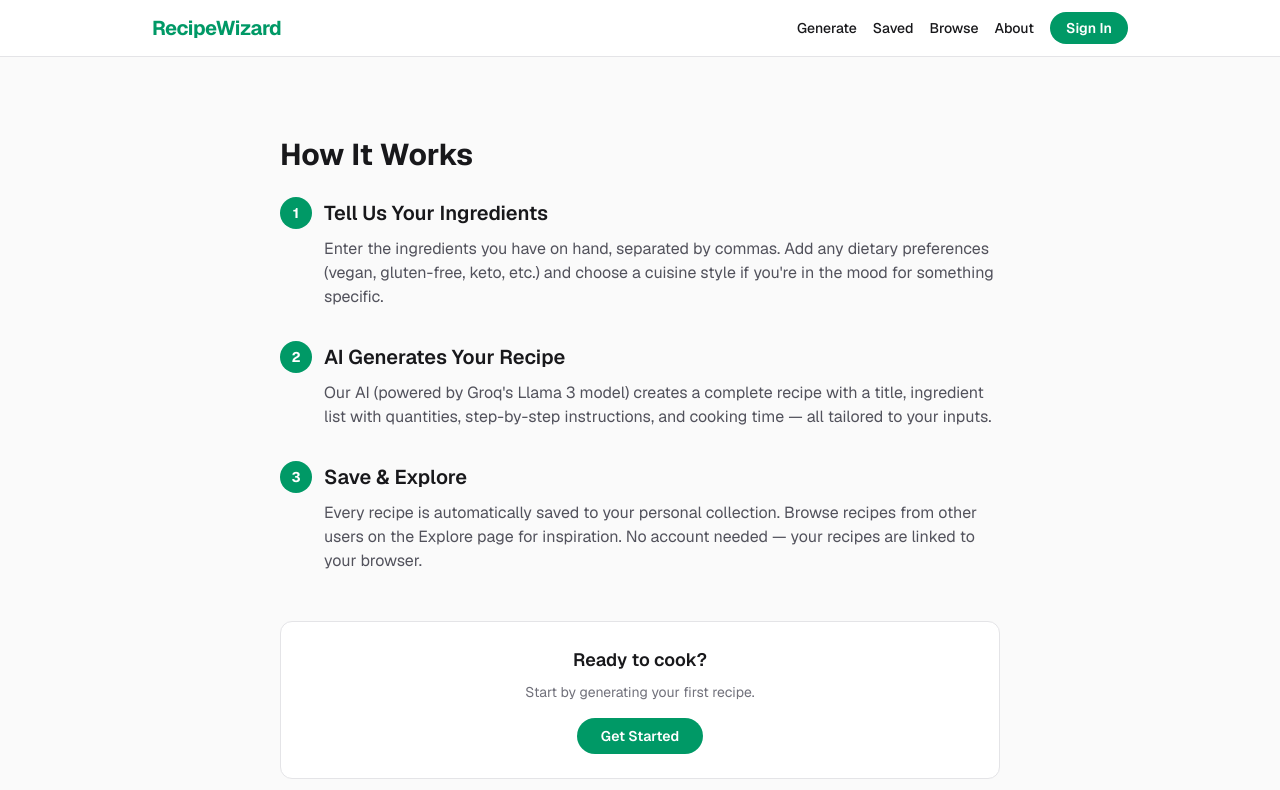
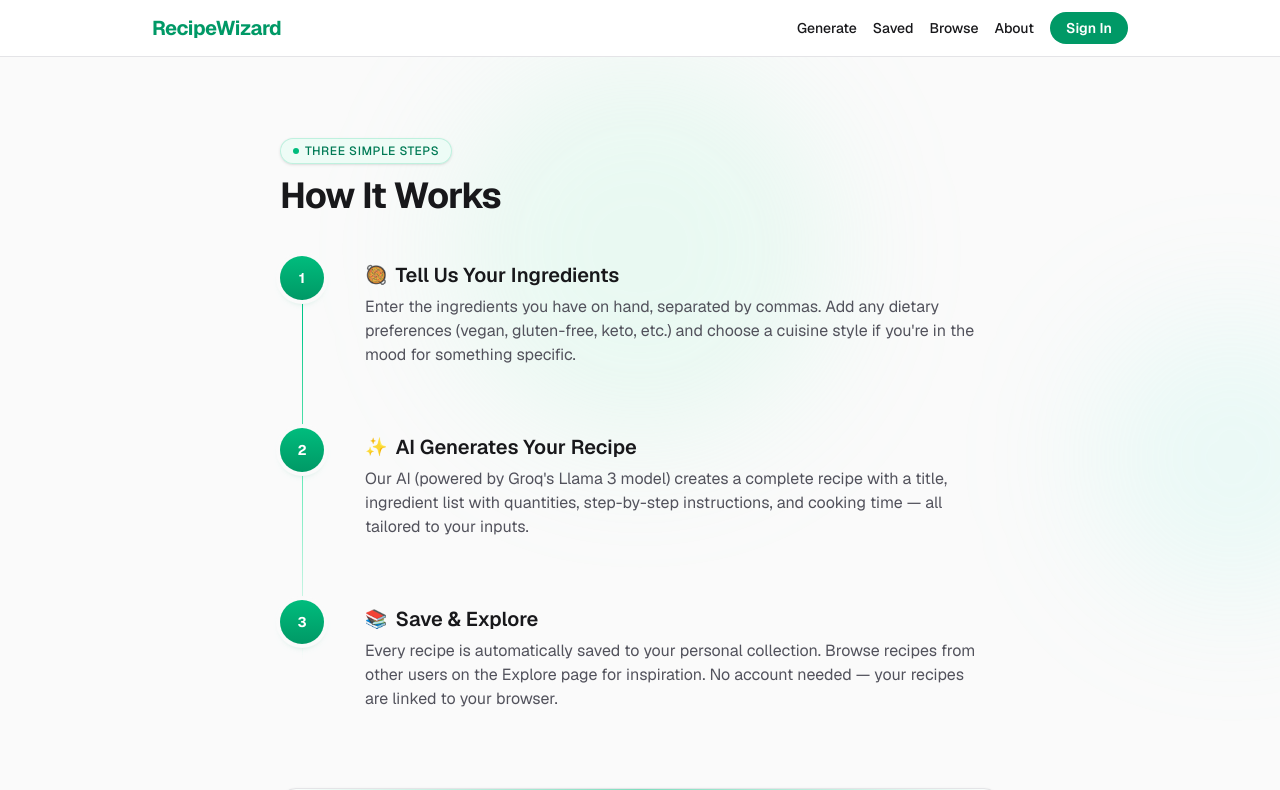
Before and after one commit to MashrurNafi/RecipeWizard, a Next.js app: page /about in a window 1280 px wide. Shown: the top 790 px of the page. Built offline with nearby package versions, Linux system fonts and the light colour scheme; no server answers.

Commit message:
Added design in about page

```diff
--- a/src/app/about/page.tsx
+++ b/src/app/about/page.tsx
@@ -1,54 +1,88 @@
 import Link from "next/link"
 
 export default function AboutPage() {
+  const steps = [
+    {
+      number: 1,
+      icon: "🥘",
+      title: "Tell Us Your Ingredients",
+      description:
+        "Enter the ingredients you have on hand, separated by commas. Add any dietary preferences (vegan, gluten-free, keto, etc.) and choose a cuisine style if you're in the mood for something specific.",
+    },
+    {
+      number: 2,
+      icon: "✨",
+      title: "AI Generates Your Recipe",
+      description:
+        "Our AI (powered by Groq's Llama 3 model) creates a complete recipe with a title, ingredient list with quantities, step-by-step instructions, and cooking time — all tailored to your inputs.",
+    },
+    {
+      number: 3,
+      icon: "📚",
+      title: "Save & Explore",
+      description:
+        "Every recipe is automatically saved to your personal collection. Browse recipes from other users on the Explore page for inspiration. No account needed — your recipes are linked to your browser.",
+    },
+  ]
+
   return (
-    <div className="mx-auto max-w-3xl px-4 py-12 sm:px-6 sm:py-20">
-      <h1 className="mb-6 text-3xl font-bold">How It Works</h1>
-
-      <div className="space-y-8">
-        <section>
-          <div className="mb-2 flex items-center gap-3">
-            <span className="flex h-8 w-8 items-center justify-center rounded-full bg-emerald-600 text-sm font-bold text-white">1</span>
-            <h2 className="text-xl font-semibold">Tell Us Your Ingredients</h2>
-          </div>
-          <p className="ml-11 text-zinc-600">
-            Enter the ingredients you have on hand, separated by commas. Add any dietary preferences
-            (vegan, gluten-free, keto, etc.) and choose a cuisine style if you&apos;re in the mood for something specific.
-          </p>
-        </section>
-
-        <section>
-          <div className="mb-2 flex items-center gap-3">
-            <span className="flex h-8 w-8 items-center justify-center rounded-full bg-emerald-600 text-sm font-bold text-white">2</span>
-            <h2 className="text-xl font-semibold">AI Generates Your Recipe</h2>
-          </div>
-          <p className="ml-11 text-zinc-600">
-            Our AI (powered by Groq&apos;s Llama 3 model) creates a complete recipe with a title, ingredient list
-            with quantities, step-by-step instructions, and cooking time — all tailored to your inputs.
-          </p>
-        </section>
-
-        <section>
-          <div className="mb-2 flex items-center gap-3">
-            <span className="flex h-8 w-8 items-center justify-center rounded-full bg-emerald-600 text-sm font-bold text-white">3</span>
-            <h2 className="text-xl font-semibold">Save & Explore</h2>
-          </div>
-          <p className="ml-11 text-zinc-600">
-            Every recipe is automatically saved to your personal collection. Browse recipes from other users
-            on the Explore page for inspiration. No account needed — your recipes are linked to your browser.
-          </p>
-        </section>
+    <div className="relative overflow-hidden">
+      {/* Ambient background, consistent with the rest of the app */}
+      <div className="pointer-events-none absolute inset-0 -z-10">
+        <div className="absolute left-1/2 top-0 h-96 w-96 -translate-x-1/2 rounded-full bg-emerald-200/20 blur-3xl" />
+        <div className="absolute -right-24 top-64 h-72 w-72 rounded-full bg-teal-200/15 blur-3xl" />
       </div>
 
-      <div className="mt-12 rounded-xl border border-zinc-200 bg-white p-6 text-center">
-        <h2 className="mb-2 text-lg font-semibold">Ready to cook?</h2>
-        <p className="mb-4 text-sm text-zinc-500">Start by generating your first recipe.</p>
-        <Link
-          href="/generate"
-          className="inline-block rounded-full bg-emerald-600 px-6 py-2 text-sm font-semibold text-white hover:bg-emerald-700"
-        >
-          Get Started
-        </Link>
+      <div className="mx-auto max-w-3xl px-4 py-12 sm:px-6 sm:py-20">
+        <div className="mb-10 text-center sm:text-left">
+          <span className="mb-3 inline-flex items-center gap-1.5 rounded-full border border-emerald-500/20 bg-emerald-50/80 px-3 py-1 text-xs font-medium uppercase tracking-wider text-emerald-700 shadow-sm backdrop-blur-sm">
+            <span className="h-1.5 w-1.5 rounded-full bg-emerald-500" />
+            Three simple steps
+          </span>
+          <h1 className="text-3xl font-bold tracking-tight text-zinc-900 sm:text-4xl">
+            How It Works
+          </h1>
+        </div>
+
+        <div className="relative space-y-10">
+          {/* Connecting timeline line */}
+          <div
+            className="absolute bottom-8 left-4 top-4 w-px bg-gradient-to-b from-emerald-500 via-emerald-300 to-transparent sm:left-[1.375rem]"
+            aria-hidden
+          />
+
+          {steps.map((step) => (
+            <section key={step.number} className="group relative flex gap-4 sm:gap-5">
+              <div className="relative z-10 flex h-8 w-8 flex-none items-center justify-center rounded-full bg-gradient-to-b from-emerald-500 to-emerald-600 text-sm font-bold text-white shadow-md shadow-emerald-600/20 ring-4 ring-zinc-50 transition-transform duration-300 group-hover:scale-110 sm:h-11 sm:w-11">
+                {step.number}
+              </div>
+
+              <div className="min-w-0 flex-1 rounded-xl border border-transparent p-4 pt-0.5 transition-all duration-300 group-hover:-translate-y-0.5 group-hover:border-emerald-500/15 group-hover:bg-white/70 group-hover:shadow-md group-hover:shadow-emerald-500/5 sm:p-5 sm:pt-1">
+                <div className="mb-1.5 flex items-center gap-2">
+                  <span className="text-lg leading-none">{step.icon}</span>
+                  <h2 className="text-xl font-semibold text-zinc-900">{step.title}</h2>
+                </div>
+                <p className="text-zinc-600">{step.description}</p>
+              </div>
+            </section>
+          ))}
+        </div>
+
+        {/* CTA */}
+        <div className="relative mt-14 overflow-hidden rounded-2xl border border-zinc-200 bg-white p-8 text-center shadow-sm">
+          <div className="absolute inset-x-0 top-0 h-0.5 bg-gradient-to-r from-transparent via-emerald-500/50 to-transparent" />
+          <div className="mx-auto mb-3 flex h-12 w-12 items-center justify-center rounded-xl bg-gradient-to-b from-white to-emerald-50 text-2xl shadow-sm ring-1 ring-emerald-500/10">
+            🧙‍♂️
+          </div>
+          <h2 className="mb-1 text-lg font-semibold text-zinc-900">Ready to cook?</h2>
+          <p className="mb-5 text-sm text-zinc-500">Start by generating your first recipe.</p>
+          <Link
+            href="/generate"
+            className="inline-flex items-center rounded-full bg-emerald-600 px-6 py-2.5 text-sm font-semibold text-white shadow-sm transition-all hover:bg-emerald-700 hover:shadow-md hover:shadow-emerald-600/20 active:scale-95"
+          >
+            Get Started
+          </Link>
+        </div>
       </div>
     </div>
   )
```
